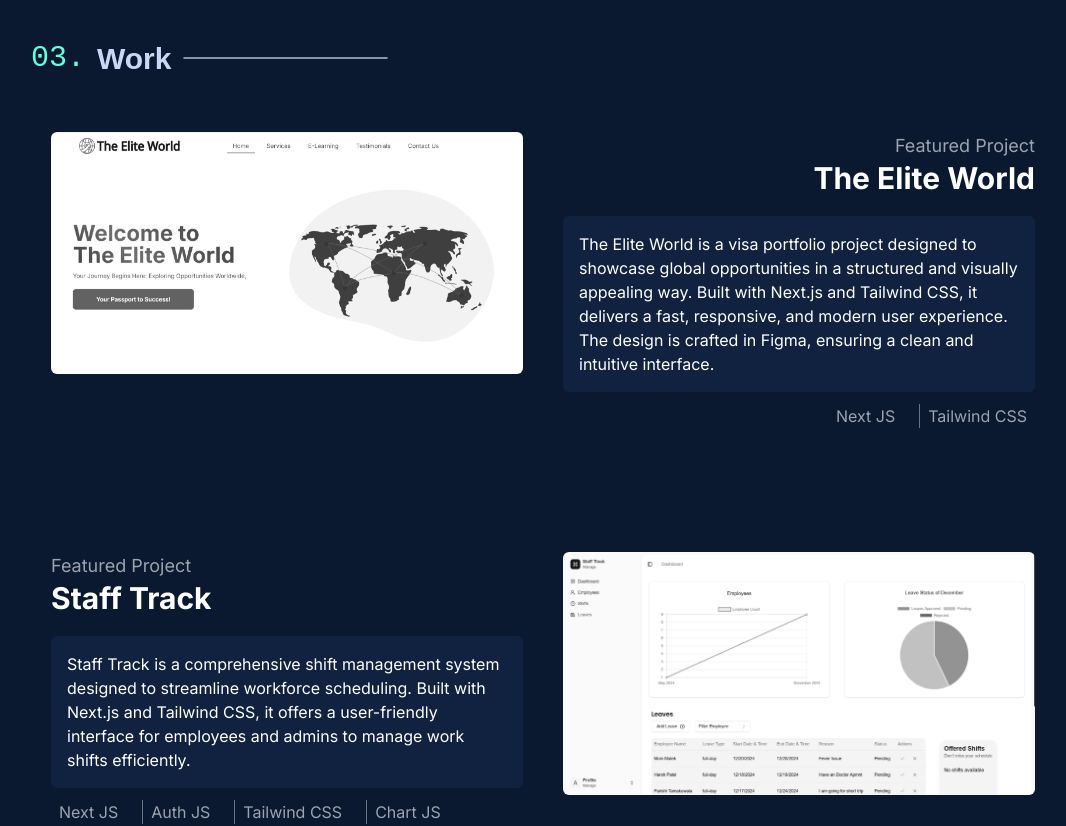
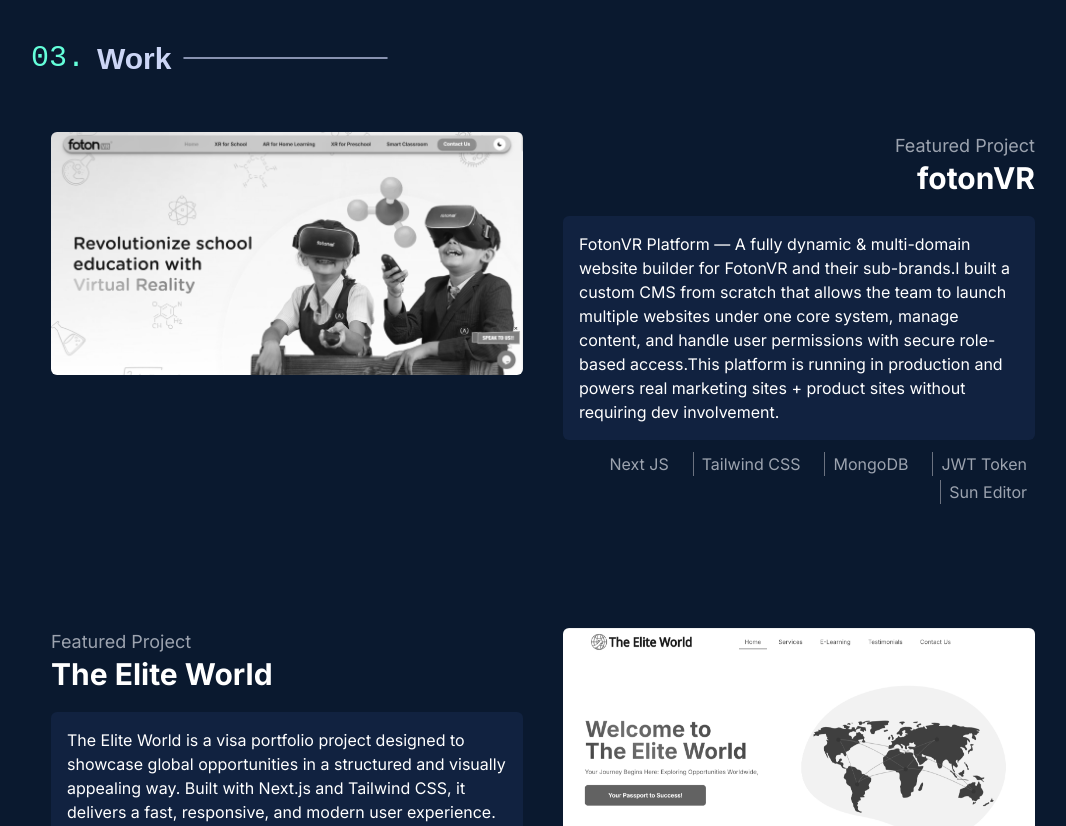
Before and after one commit to alwaysmayur/mayurparmar, a Next.js app: page / in a window 1280 px wide. Shown: the part 2920-3746 px from the top of the page, without its empty margins (97-1163 px from the left). Built offline with nearby package versions, Linux system fonts and the light colour scheme.

Commit message:
Refactor code structure for improved readability and maintainability

```diff
--- a/public/data.ts
+++ b/public/data.ts
@@ -1,4 +1,12 @@
 export const workData = [
+  {
+    imageUrl: "/media/images/fotonvr_light.png",
+    title: "fotonVR",
+    description:
+      "FotonVR Platform — A fully dynamic & multi-domain website builder for FotonVR and their sub-brands.I built a custom CMS from scratch that allows the team to launch multiple websites under one core system, manage  content, and handle user permissions with secure role-based access.This platform is running in production and powers real marketing sites + product sites without requiring dev involvement.",
+    link: "https://fotonvr.com/",
+    technologies: ["Next JS", "Tailwind CSS","MongoDB","JWT Token","Sun Editor"],
+  },
   {
     imageUrl: "/media/images/the-elite-world.png",
     title: "The Elite World",
```
Also changed, not shown: public/media/images/fotonvr_dark.png (added), public/media/images/fotonvr_light.png (added).
